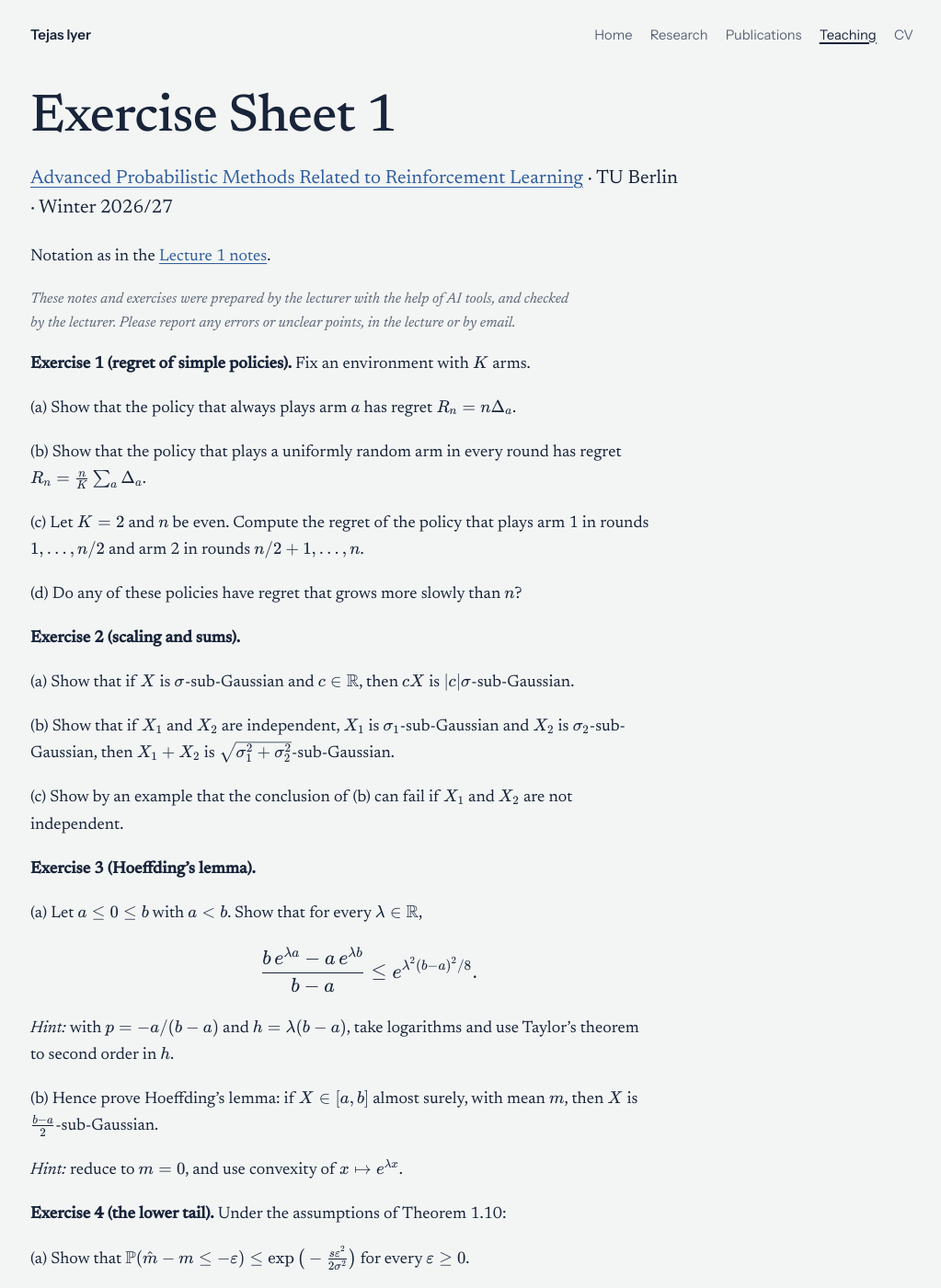
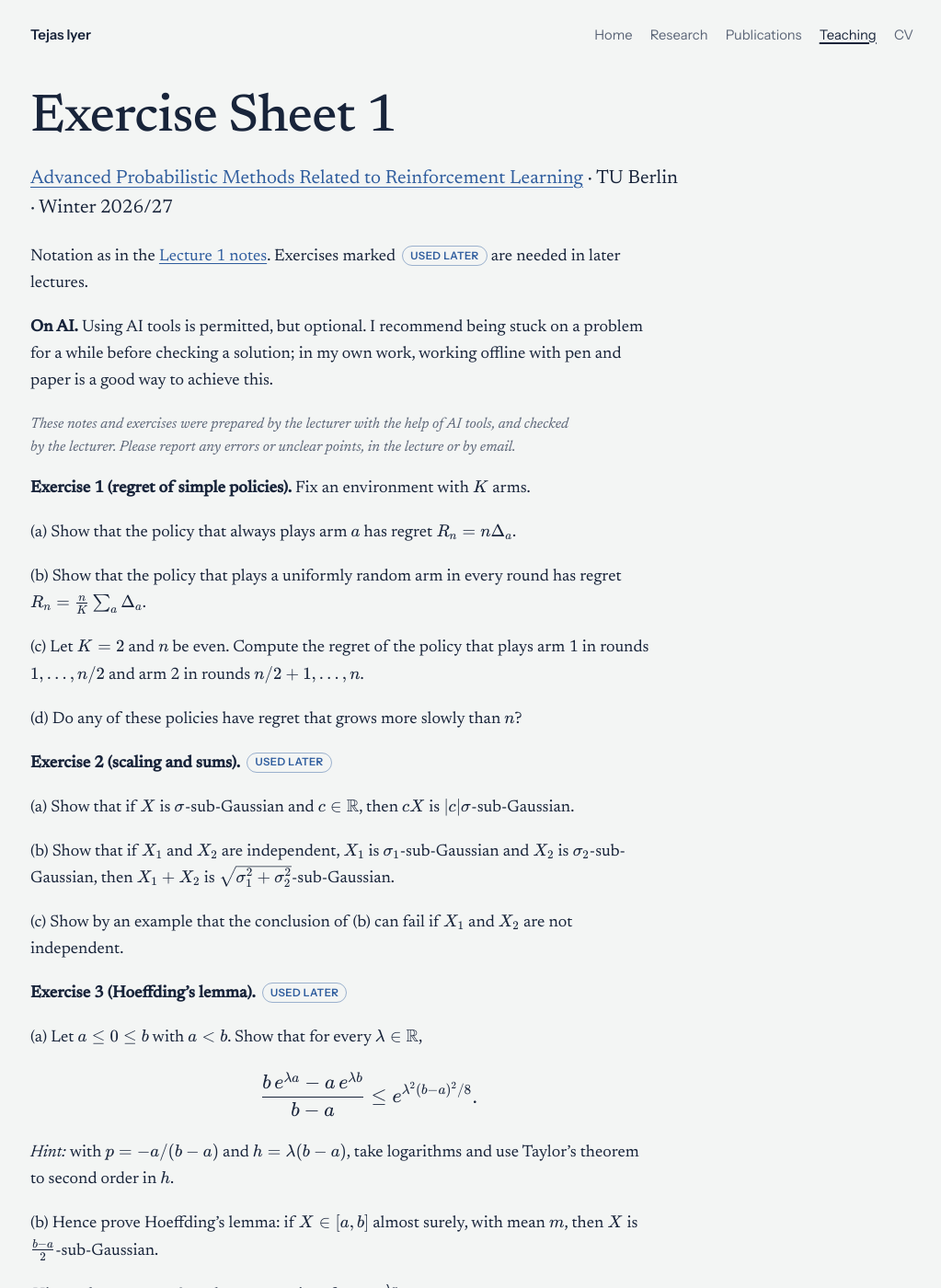
Before and after one commit to iyertejas/iyertejas.github.io, a Jekyll site: the page built from course-rl-2026-sheet-1.md, in a window 1280 px wide and 1400 px high. Shown: the whole window at 92% size, without its empty margins (127-1150 px from the left). Built offline with Jekyll 4.4.1, drawn with Linux system fonts in a browser that asks for light colours.

Commit message:
RL course: mark exercises used later; add AI policy

```diff
--- a/course-rl-2026-sheet-1.md
+++ b/course-rl-2026-sheet-1.md
@@ -11,7 +11,9 @@ math: true
 [Advanced Probabilistic Methods Related to Reinforcement Learning](course-rl-2026.html) · TU Berlin · Winter 2026/27
 {: .lede}
 
-Notation as in the [Lecture 1 notes](course-rl-2026-lecture-1.html).
+Notation as in the [Lecture 1 notes](course-rl-2026-lecture-1.html). Exercises marked <span class="tag">used later</span> are needed in later lectures.
+
+**On AI.** Using AI tools is permitted, but optional. I recommend being stuck on a problem for a while before checking a solution; in my own work, working offline with pen and paper is a good way to achieve this.
 
 *These notes and exercises were prepared by the lecturer with the help of AI tools, and checked by the lecturer. Please report any errors or unclear points, in the lecture or by email.*
 {: .note}
@@ -26,7 +28,7 @@ Notation as in the [Lecture 1 notes](course-rl-2026-lecture-1.html).
 
 (d) Do any of these policies have regret that grows more slowly than $$n$$?
 
-**Exercise 2 (scaling and sums).**
+**Exercise 2 (scaling and sums).** <span class="tag">used later</span>
 
 (a) Show that if $$X$$ is $$\sigma$$-sub-Gaussian and $$c \in \mathbb R$$, then $$cX$$ is $$\lvert c\rvert\sigma$$-sub-Gaussian.
 
@@ -34,7 +36,7 @@ Notation as in the [Lecture 1 notes](course-rl-2026-lecture-1.html).
 
 (c) Show by an example that the conclusion of (b) can fail if $$X_1$$ and $$X_2$$ are not independent.
 
-**Exercise 3 (Hoeffding's lemma).**
+**Exercise 3 (Hoeffding's lemma).** <span class="tag">used later</span>
 
 (a) Let $$a \le 0 \le b$$ with $$a < b$$. Show that for every $$\lambda \in \mathbb R$$,
 
@@ -48,7 +50,7 @@ $$
 
 *Hint:* reduce to $$m = 0$$, and use convexity of $$x \mapsto e^{\lambda x}$$.
 
-**Exercise 4 (the lower tail).** Under the assumptions of Theorem 1.10:
+**Exercise 4 (the lower tail).** <span class="tag">used later</span> Under the assumptions of Theorem 1.10:
 
 (a) Show that $$\mathbb P(\hat m - m \le -\varepsilon) \le \exp\big(-\frac{s\varepsilon^2}{2\sigma^2}\big)$$ for every $$\varepsilon \ge 0$$.
 
@@ -82,7 +84,7 @@ $$
 
 (b) Can the argument be repaired without the false claim? (*Hint:* when is the $$s$$-th reward from arm $$a$$ drawn, compared with the decision to pull arm $$a$$ for the $$s$$-th time?)
 
-**Exercise 8 (potential rewards).** Let $$Y_1, Y_2, \dots$$ be independent random vectors $$Y_t = (Y_{t,1}, \dots, Y_{t,K})$$ with $$Y_{t,a} \sim \mu_a$$, and let $$U_1, U_2, \dots$$ be independent uniform random variables, independent of the $$Y$$'s. Any policy can be run by setting $$A_t = f_t(A_1, X_1, \dots, A_{t-1}, X_{t-1}, U_t)$$ for suitable functions $$f_t$$. Set $$X_t = Y_{t,A_t}$$.
+**Exercise 8 (potential rewards).** <span class="tag">used later</span> Let $$Y_1, Y_2, \dots$$ be independent random vectors $$Y_t = (Y_{t,1}, \dots, Y_{t,K})$$ with $$Y_{t,a} \sim \mu_a$$, and let $$U_1, U_2, \dots$$ be independent uniform random variables, independent of the $$Y$$'s. Any policy can be run by setting $$A_t = f_t(A_1, X_1, \dots, A_{t-1}, X_{t-1}, U_t)$$ for suitable functions $$f_t$$. Set $$X_t = Y_{t,A_t}$$.
 
 (a) Note that $$A_t$$ is independent of $$Y_t$$, and deduce that $$\mathbb P(X_t \in \cdot \mid H_{t-1}, A_t) = \mu_{A_t}$$.
 
```
Also changed, not shown: course-rl-2026.md (+2 -0 lines).
